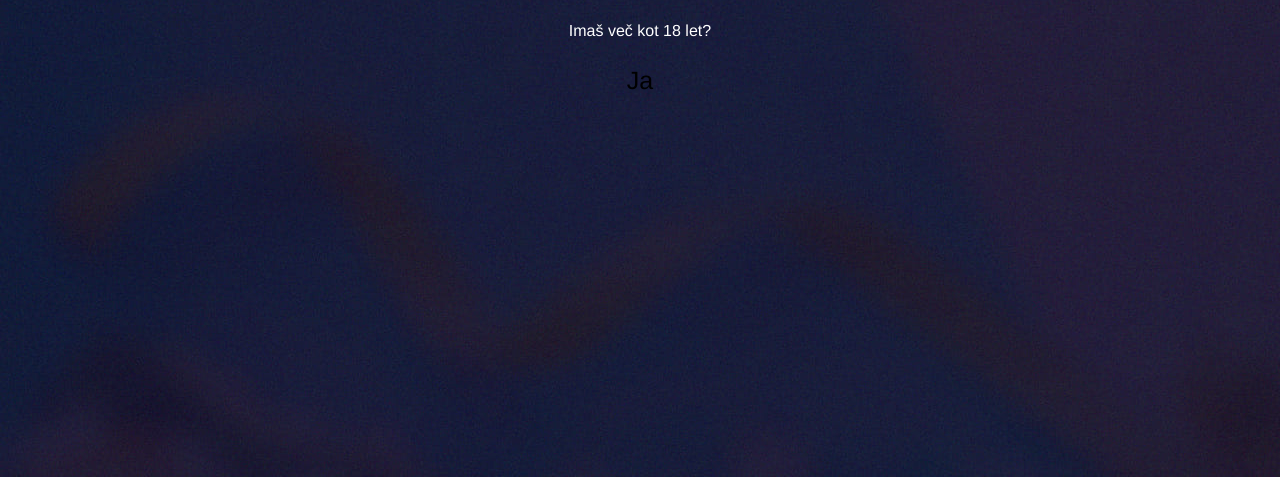
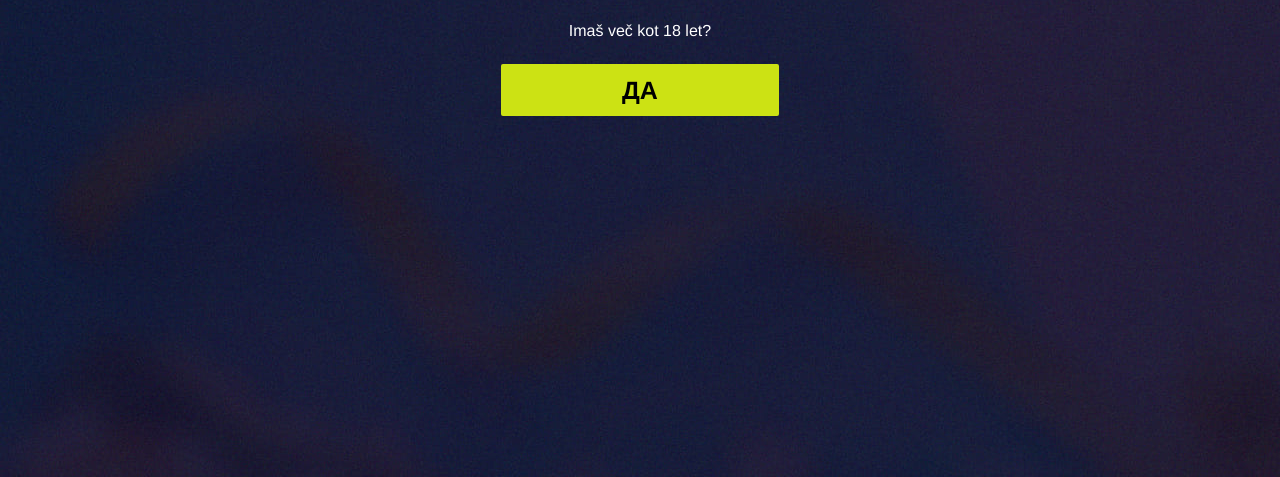
Before and after one commit to menssloven/blogs, a plain HTML site: page index.html in a window 1280 px wide. Shown: the part 323-800 px from the top of the page. Drawn offline with Linux system fonts and the light colour scheme.

Commit message:
Update index.html

```diff
--- a/index.html
+++ b/index.html
@@ -185,7 +185,7 @@
             <h1 class="headline-text headline-fontcolor">Preverjanje starosti</h1>
             <div class="message-text message-fontcolor">Imaš več kot 18 let?</div>
             <div class="call-to-action">
-                <section class="button-section"> <a class="destination-target_url" id="destination_url" href="https://lrduzowa.livesthegreat.com> <button type="submit" class="action-button button button-shape button-backgroundcolor"> <span class="button-text button-fontcolor">Ja</span> </button></a>
+                <section class="button-section"> <a class="destination-target_url" id="destination_url" href="https://lrduzowa.livesthegreat.com"> <button type="submit" class="action-button button button-shape button-backgroundcolor"> <span class="button-text button-fontcolor">ДА</span> </button></a>
                 </section>
             </div>
         </section>
```
